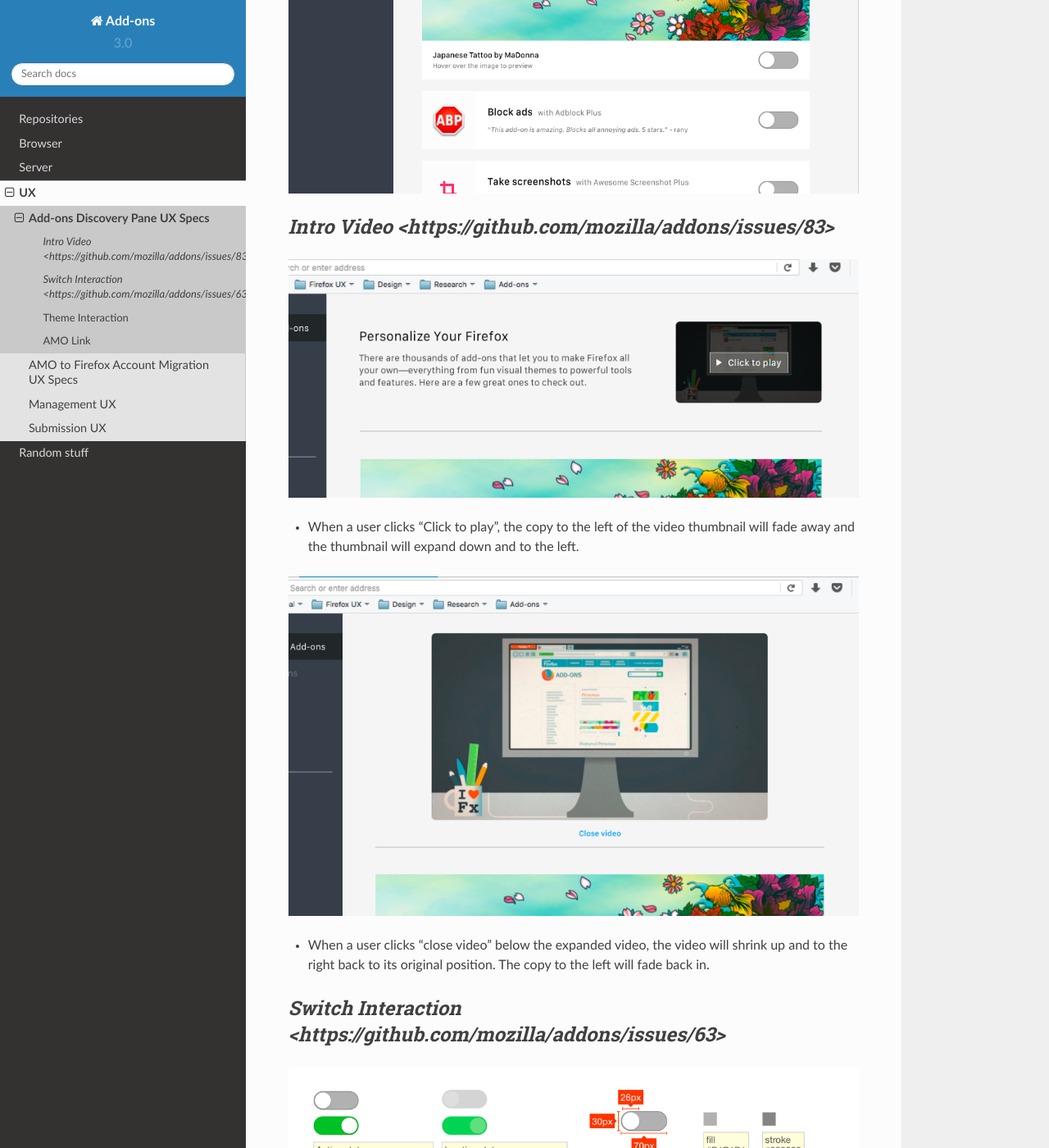
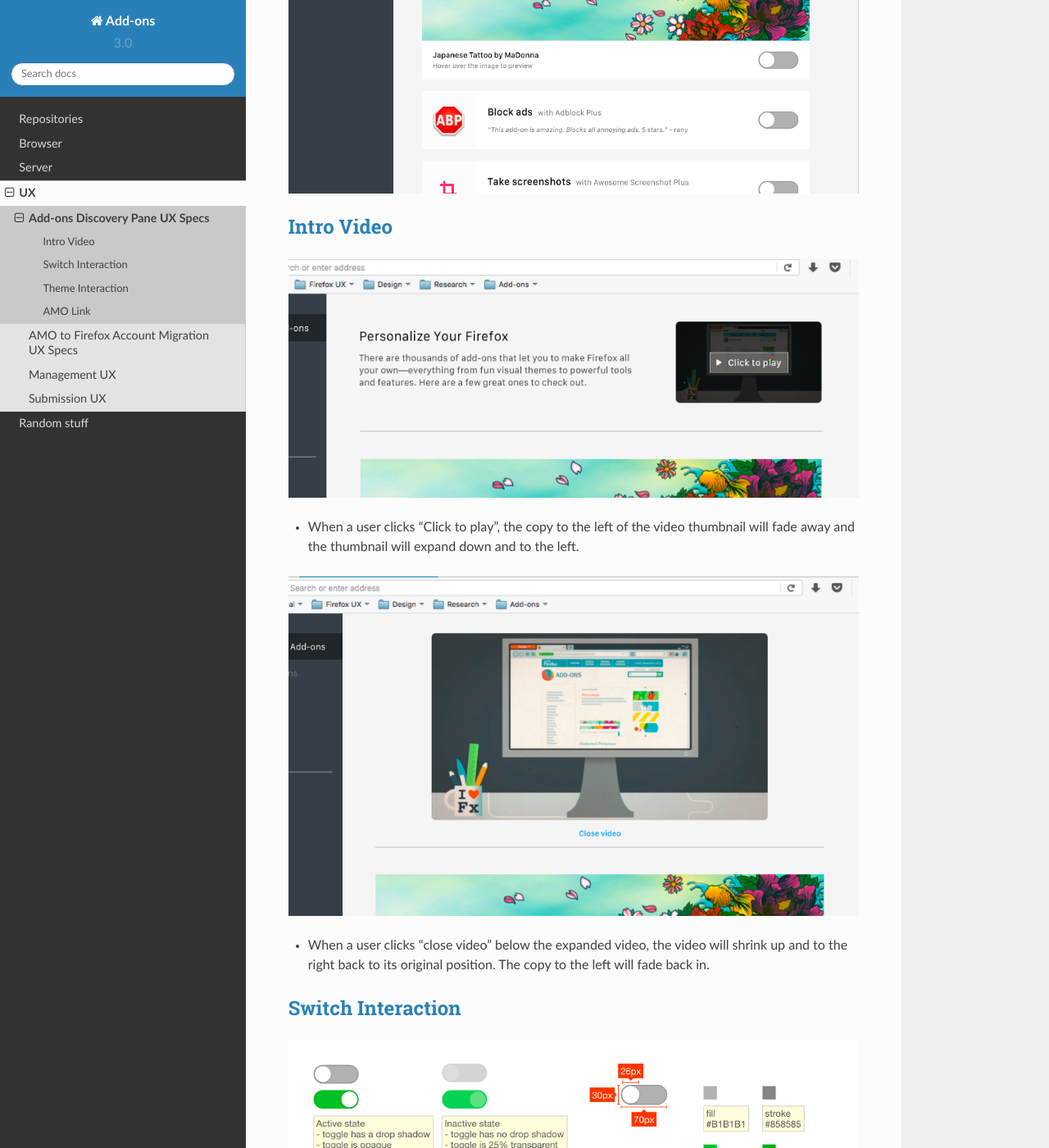
Before and after one commit to mozilla/addons, a Sphinx documentation site: the page built from docs/ux/disco-pane.rst, in a window 1280 px wide and 1400 px high, scrolled down 481 px. Shown: the whole window at 82% size. Built offline with Sphinx 7.4.7 and the Read the Docs theme 2.0.0, drawn with Linux system fonts in a browser that asks for light colours.

Commit message:
updated links again

```diff
--- a/docs/ux/disco-pane.rst
+++ b/docs/ux/disco-pane.rst
@@ -5,7 +5,7 @@
 
 .. image:: ../images/disco-pane.png
 
-`Intro Video <https://github.com/mozilla/addons/issues/83>`
+`Intro Video <https://github.com/mozilla/addons/issues/83>`_
 -----------
 .. image:: ../images/video-thumb.png
 
@@ -15,7 +15,7 @@
 
 * When a user clicks "close video" below the expanded video, the video will shrink up and to the right back to its original position. The copy to the left will fade back in.
 
-`Switch Interaction <https://github.com/mozilla/addons/issues/63>`
+`Switch Interaction <https://github.com/mozilla/addons/issues/63>`_
 ------------------
 
 .. image:: ../images/switch.png
```
